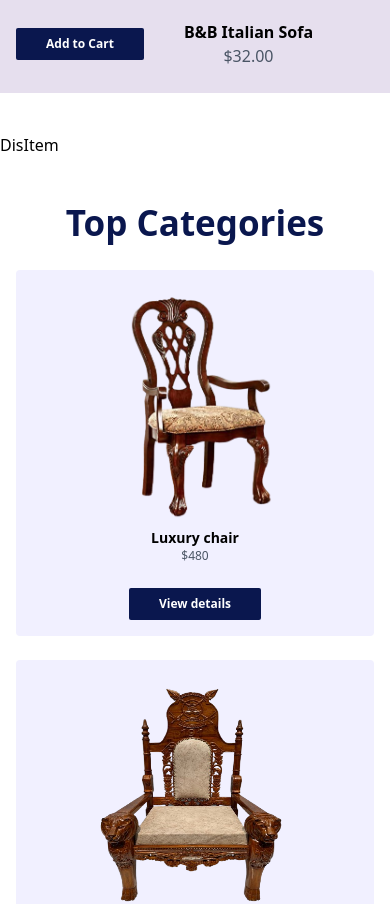
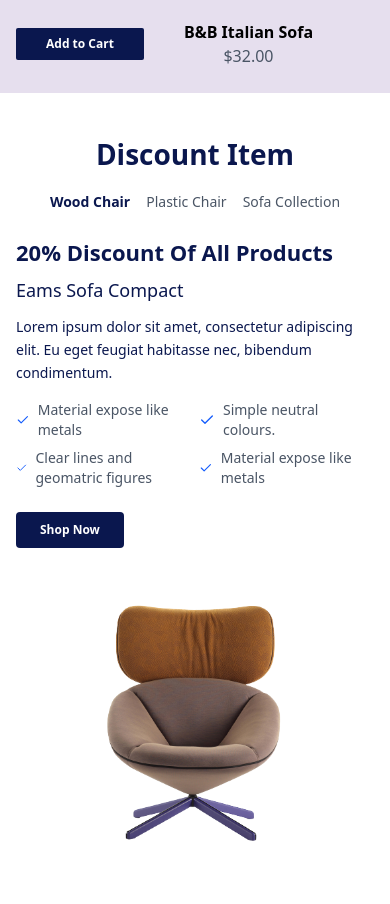
Before and after one commit to mesurajan/Hekto, a React (Vite) app: page / in a window 390 px wide. Shown: the part 7080-7984 px from the top of the page. Built offline with nearby package versions, Linux system fonts and the light colour scheme.

Commit message:
added discount Item section

```diff
--- a/src/assets/mockdata.js
+++ b/src/assets/mockdata.js
@@ -6,6 +6,7 @@ import chair03 from "../assets/images/chairs/chair03.png";
 import chair04 from "../assets/images/chairs/chair04.png";
 import chair05 from "../assets/images/chairs/chair05.png";
 import chair06 from "../assets/images/chairs/chair06.png";
+import DiscountChair from "../assets/images/chairs/DiscountItem.png"
 
 export const BannerData = [
   {
@@ -160,3 +161,51 @@ export const TopCategory = [
   },
 
 ];
+
+export const  DiscountItem=[
+    {
+    id: 1,
+    title: "20% Discount Of All Products",
+    subtitle: "Eams Sofa Compact",
+    description:
+      "Lorem ipsum dolor sit amet, consectetur adipiscing elit. Eu eget feugiat habitasse nec, bibendum condimentum.",
+    features: [
+      "Material expose like metals",
+      "Simple neutral colours.",
+      "Clear lines and geomatric figures",
+      "Material expose like metals",
+    ],
+    buttonText: "Shop Now",
+    chairimage: DiscountChair,
+  },
+  {
+    id: 2,
+    title: "Exclusive Offer on Chairs",
+    subtitle: "Modern Comfy Chair",
+    description:
+      "A blend of comfort and style with elegant curves and strong materials.",
+    features: [
+      "Premium wooden finish",
+      "Soft cushioned seating",
+      "Ergonomic back support",
+      "Available in multiple colors",
+    ],
+    buttonText: "Shop Now",
+    chairimage: DiscountChair,
+  },
+  {
+    id: 3,
+    title: "Classic Collection Discount",
+    subtitle: "Classic Style Chair",
+    description:
+      "Inspired by timeless design, this chair is perfect for both modern and vintage spaces.",
+    features: [
+      "Durable solid wood",
+      "Elegant neutral tones",
+      "Comfortable padded seat",
+      "Stylish retro vibe",
+    ],
+    buttonText: "Shop Now",
+    chairimage: DiscountChair,
+  },
+];
--- a/src/pages/home/Sliders/DisItem.jsx
+++ b/src/pages/home/Sliders/DisItem.jsx
@@ -1,9 +1,112 @@
-import React from 'react'
+import React, { useState, useRef } from "react";
+import Slider from "react-slick";
+import { DiscountItem } from "../../../assets/mockdata";
+import "slick-carousel/slick/slick.css";
+import "slick-carousel/slick/slick-theme.css";
+import { Link } from "react-router-dom";
+import { Check } from "lucide-react"; // for check icon ✔
 
 function DisItem() {
+  const [currentSlide, setCurrentSlide] = useState(0);
+  const sliderRef = useRef(null);
+
+  const navItems = ["Wood Chair", "Plastic Chair", "Sofa Collection"];
+
+  const settings = {
+    dots: false,
+    arrows: false,
+    infinite: true,
+    speed: 600,
+    slidesToShow: 1,
+    slidesToScroll: 1,
+    autoplay: false,
+    beforeChange: (_, next) => setCurrentSlide(next),
+  };
+
+  if (!DiscountItem.length) return null;
+
   return (
-    <div>DisItem</div>
-  )
+    <div className="px-4 mx-auto max-w-7xl md:px-0">
+      {/* Heading */}
+      <div className="flex justify-center mb-4">
+        <h1 className="text-[28px] md:text-[32px] font-semibold text-[#0A174E]">
+          Discount Item
+        </h1>
+      </div>
+
+      {/* Nav */}
+      <ul className="flex justify-center gap-4 md:gap-10 mb-6 text-[14px]">
+        {navItems.map((item, index) => (
+          <li
+            key={index}
+            onClick={() => sliderRef.current?.slickGoTo(index)}
+            className={`cursor-pointer transition-colors duration-300 ${
+              currentSlide === index ? "text-[#0A174E] font-semibold" : "text-gray-600"
+            }`}
+          >
+            {item}
+          </li>
+        ))}
+      </ul>
+
+      {/* Slider */}
+      <Slider ref={sliderRef} {...settings}>
+        {DiscountItem.map((slide) => (
+          <div
+            key={slide.id}
+
+          >
+            {/* Content */}
+            <div className="flex flex-col items-center justify-center gap-4 md:flex-row md:gap-20">
+
+                <div className="leftside">
+                  <h2 className="text-[22px] md:text-[26px] font-bold text-[#0A174E]">
+                    {slide.title}
+                  </h2>
+                  <h3 className="mt-2 text-[#0A174E] text-[18px] font-medium">
+                    {slide.subtitle}
+                  </h3>
+                  <p className="mt-3 text-[#0A174E] text-[14px] leading-relaxed max-w-[450px]">
+                    {slide.description}
+                  </p>
+
+
+                  {/* Features */}
+                  <div className="grid grid-cols-2 gap-2 mt-4 text-sm text-gray-600">
+                    {slide.features.map((feature, i) => (
+                      <div key={i} className="flex items-center gap-2">
+                        <Check className="w-4 h-4 text-blue-600" />
+                        <span>{feature}</span>
+                      </div>
+                          ))}
+                  </div>
+
+                  {/* Button */}
+                  <Link
+                    to="/shop"
+                    className="inline-block px-6 py-3 mt-6 text-white transition rounded primary-btn hover:bg-background"
+                  >
+                    {slide.buttonText}
+                  </Link>
+                  </div>
+
+
+
+                <div className="rightside">
+                  <div className="flex justify-center">
+                  <img
+                    src={slide.chairimage}
+                    alt={slide.subtitle}
+                    className="max-w-[500px] w-full"
+                  />
+                </div>
+                </div>
+            </div>
+          </div>
+        ))}
+      </Slider>
+    </div>
+  );
 }
 
-export default DisItem
+export default DisItem;
```
Also changed, not shown: src/assets/images/chairs/DiscountItem.png (added).
